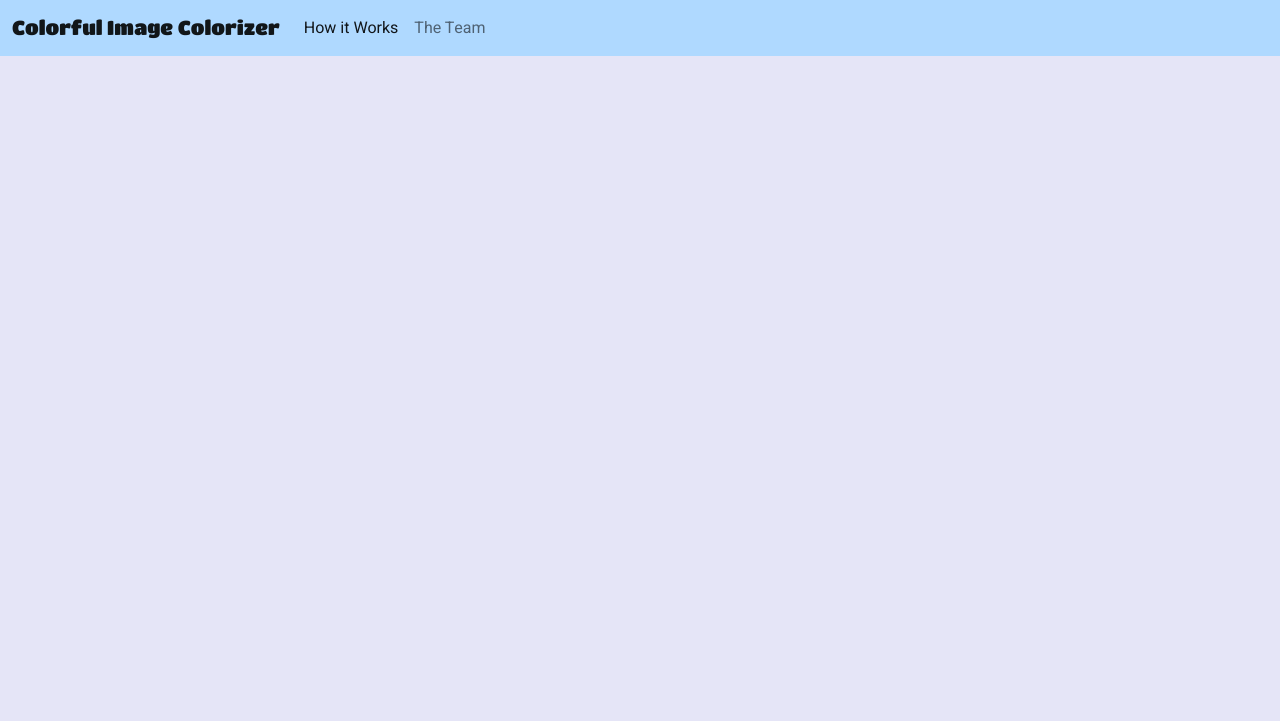
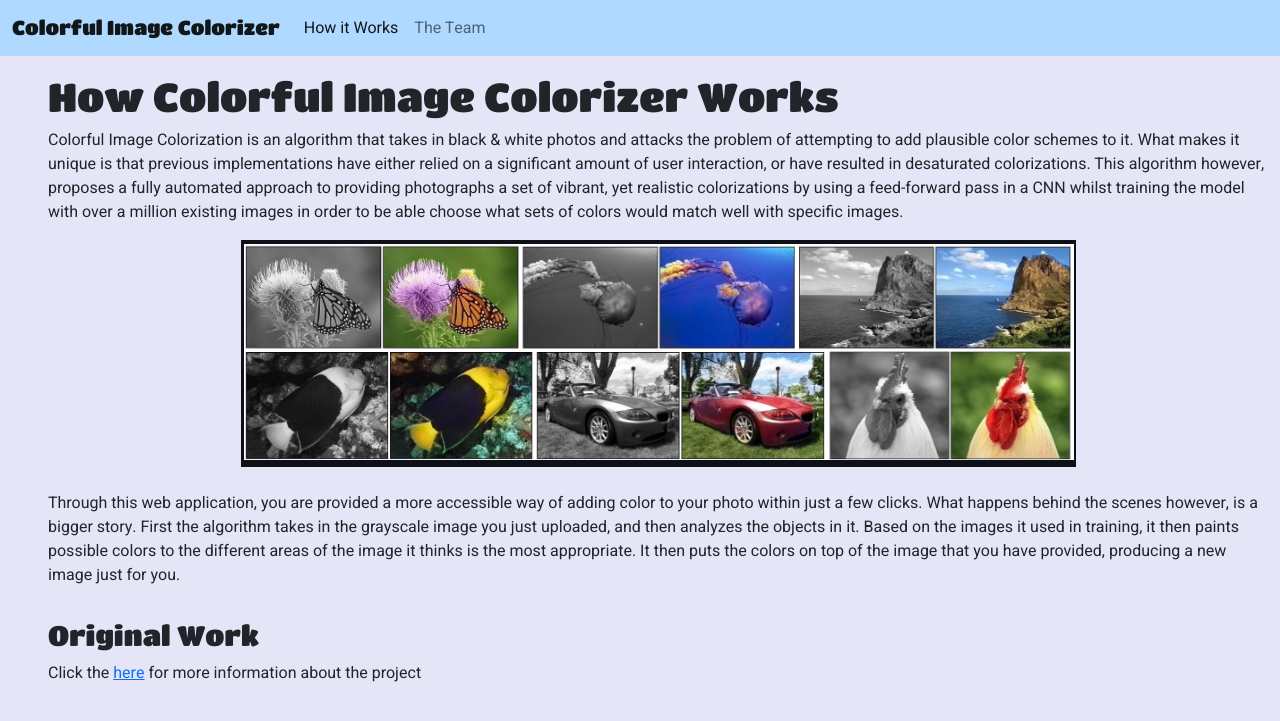
Before and after one commit to rmaSans/DIGIMAP, a Flask app: page /mechanisms in a window 1280 px wide. Shown: the top 721 px of the page. Run offline with Flask 2, Linux system fonts and the light colour scheme.

Commit message:
Mechanisms Page
Added Content

```diff
--- a/webapp/templates/mechanisms.html
+++ b/webapp/templates/mechanisms.html
@@ -4,4 +4,31 @@
 
 {% block content %}
 
+<div class="container-fluid pt-3 ps-5">
+
+    <h1 style="font-family: 'Titan One', cursive;">How Colorful Image Colorizer Works</h1>
+    <p>Colorful Image Colorization is an algorithm that takes in black & white photos and attacks the problem of attempting to
+        add plausible color schemes to it. What makes it unique is that previous implementations have either relied on a
+        significant amount of user interaction, or have resulted in desaturated colorizations. This algorithm however,
+        proposes a fully automated approach to providing photographs a set of vibrant, yet realistic colorizations by using a
+        feed-forward pass in a CNN whilst training the model with over a million existing images in order to be able choose what
+        sets of colors would match well with specific images.</p>
+        <!-- The success rate was proven during a Turing Test conducted wherein
+        the algorithm was able to fool humans on 32% of the trials, which was significantly higher than previous methods. -->
+    <img style="zoom:50%;" class="mx-auto d-block img-fluid" src="{{url_for('static', filename='img/process.png')}}">
+    <p><br>Through this web application, you are provided a more accessible way of adding color to your photo within just a
+        few clicks. What happens behind the scenes however, is a bigger story. First the algorithm takes in the grayscale image
+        you just uploaded, and then analyzes the objects in it. Based on the images it used in training, it then paints possible
+        colors to the different areas of the image it thinks is the most appropriate. It then puts the colors on top of the
+        image that you have provided, producing a new image just for you.
+    </p>
+
+
+</div>
+
+<div class="container-fluid pt-3 ps-5">
+    <h3 style="font-family: 'Titan One', cursive;">Original Work</h3>
+    <p>Click the <a href="http://richzhang.github.io/colorization/">here</a> for more information about the project</p>
+</div>
+
 {% endblock content %}
--- a/webapp/templates/team.html
+++ b/webapp/templates/team.html
@@ -35,7 +35,7 @@
 
     <div class="col-3 d-flex justify-content-center align-items-center flex-column">
 
-        <img class="team-member-pic mb-3 teal" src="{{url_for('static', filename='img/TM1.jpg')}}">
+        <img style="zoom:65%;" class="team-member-pic mb-3 teal" src="{{url_for('static', filename='img/TM4.jpg')}}">
         <h6>Julian Sunpayco</h6>
 
     </div>
```
Also changed, not shown: webapp/static/img/TM4.jpg (added), webapp/static/img/process.png (added), 1 other file.
